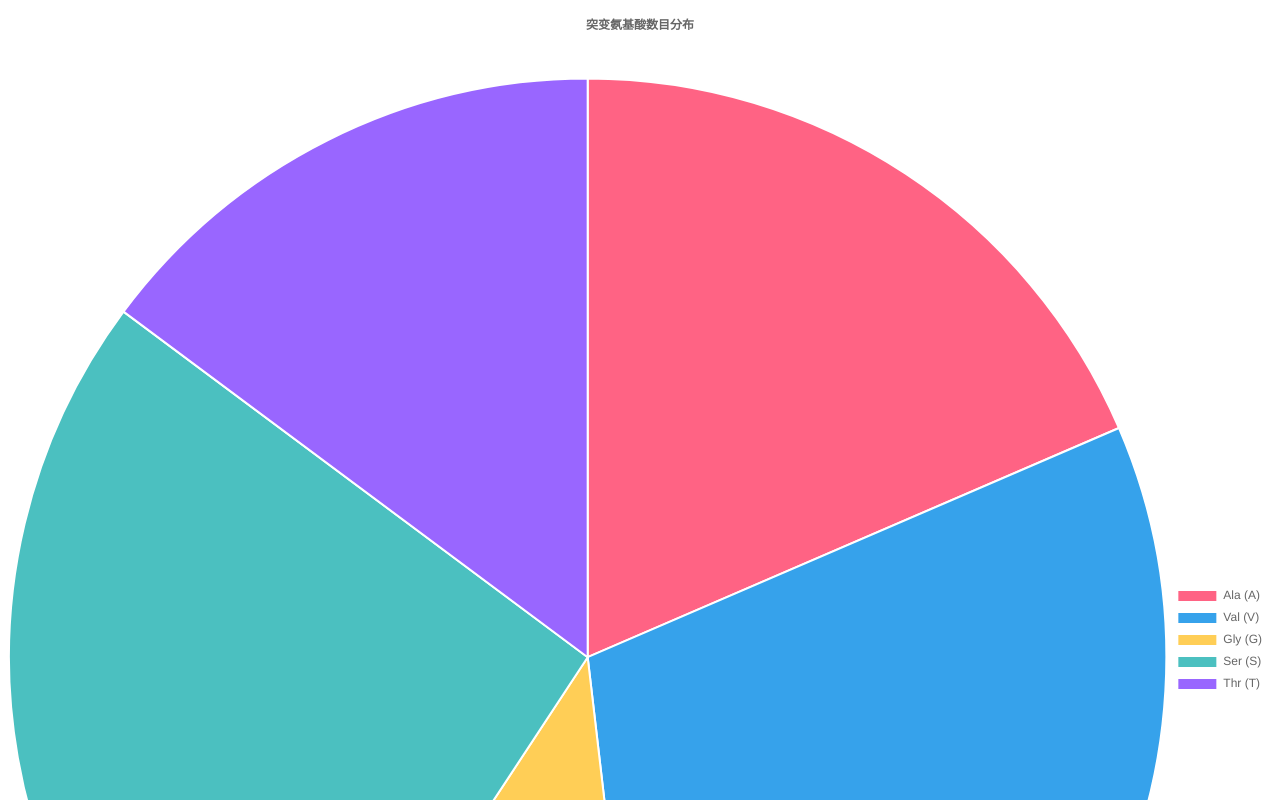
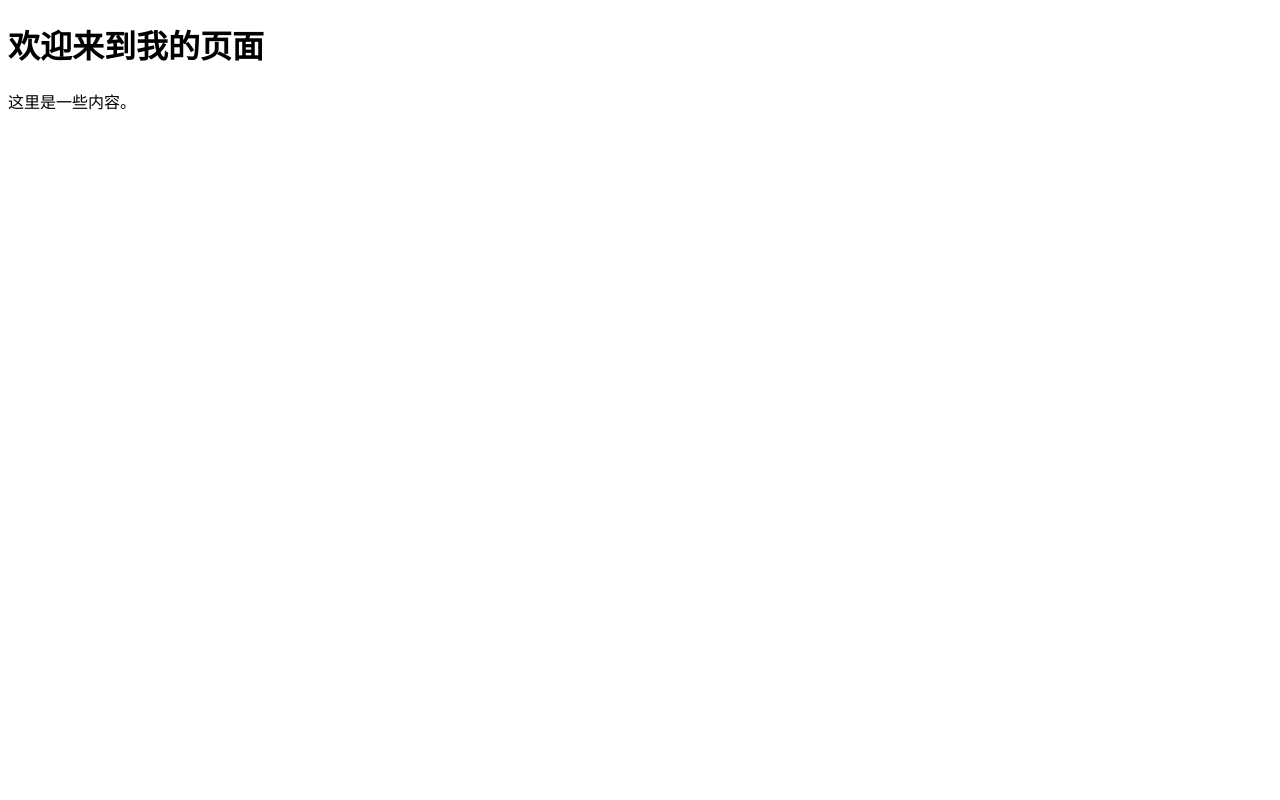
Before and after one commit to piachagv/table, a plain HTML site: page index.html in a window 1280 px wide. Shown: the top 800 px of the page. Drawn offline with nearby package versions, Linux system fonts and the light colour scheme.

Commit message:
Update index.html

```diff
--- a/index.html
+++ b/index.html
@@ -1,33 +1,11 @@
-<canvas id="mutationPieChart" width="400" height="400"></canvas>
-
-<script src="https://cdn.jsdelivr.net/npm/chart.js"></script>
-<script>
-  const ctx = document.getElementById('mutationPieChart').getContext('2d');
-
-  const data = {
-    labels: ['Ala (A)', 'Val (V)', 'Gly (G)', 'Ser (S)', 'Thr (T)'],
-    datasets: [{
-      data: [5, 8, 3, 7, 4],  // 数目对应上面表格
-      backgroundColor: ['#FF6384', '#36A2EB', '#FFCE56', '#4BC0C0', '#9966FF'],
-    }]
-  };
-
-  const config = {
-    type: 'pie',
-    data: data,
-    options: {
-      responsive: true,
-      plugins: {
-        legend: {
-          position: 'right',
-        },
-        title: {
-          display: true,
-          text: '突变氨基酸数目分布'
-        }
-      }
-    }
-  };
-
-  new Chart(ctx, config);
-</script>
+<!DOCTYPE html>
+<html lang="zh-CN">
+<head>
+  <meta charset="UTF-8">
+  <title>你的页面标题</title>
+</head>
+<body>
+  <h1>欢迎来到我的页面</h1>
+  <p>这里是一些内容。</p>
+</body>
+</html>
```
